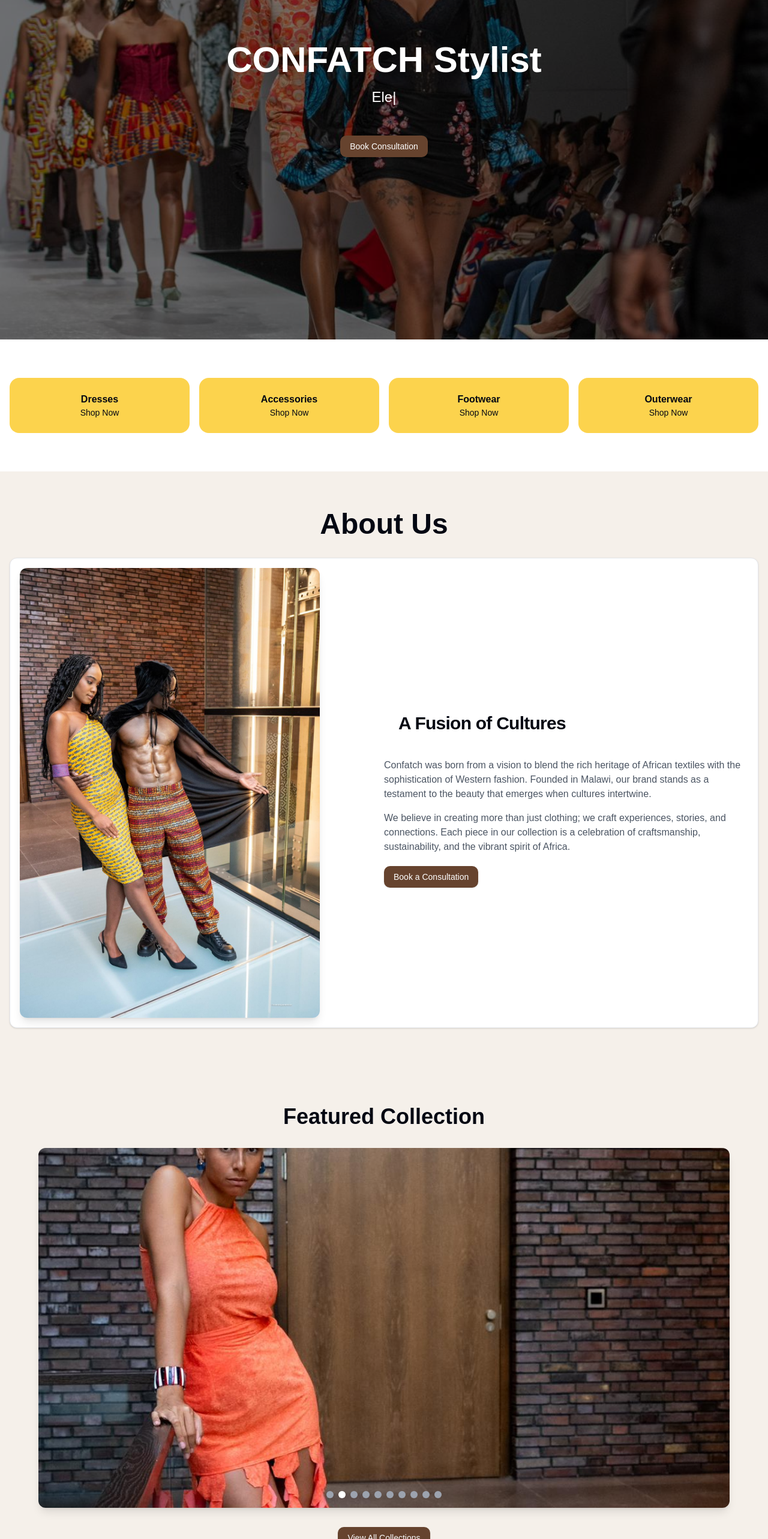
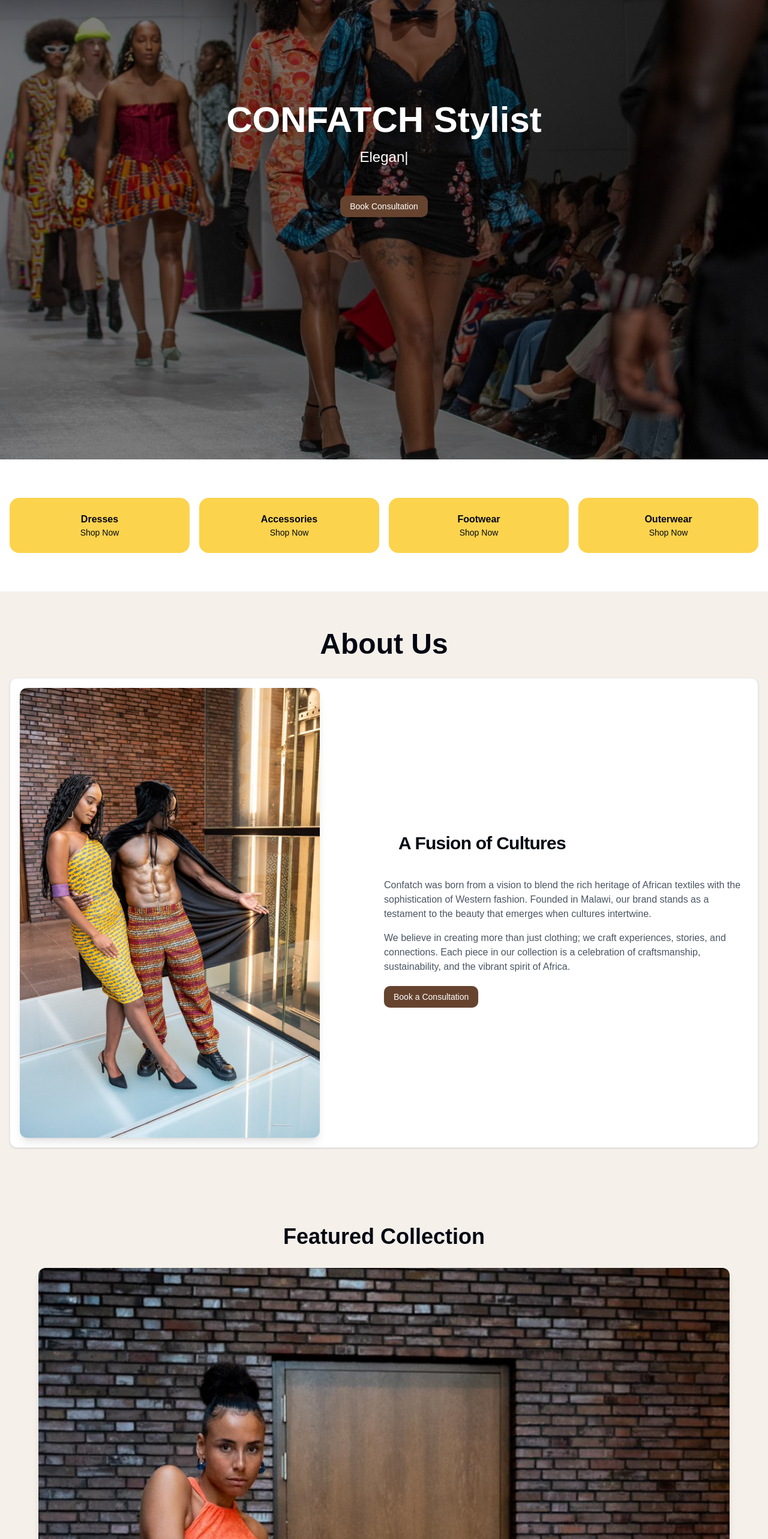
Before and after one commit to GeoffreyPaul3/confatch-stylist, a Next.js app: page / in a window 1280 px wide. Shown: the part 234-2800 px from the top of the page at 60% size. Built offline with nearby package versions, Linux system fonts and the light colour scheme.

Commit message:
Update Hero and Slideshow components for improved layout and performance

```diff
--- a/components/Hero.tsx
+++ b/components/Hero.tsx
@@ -7,7 +7,7 @@
 
 export default function Hero() {
   return (
-    <section className="relative h-screen bg-[url('/confatch/img-12.jpg')] bg-cover bg-center">
+    <section className="relative h-[1000px] bg-[url('/confatch/img-12.jpg')] bg-cover bg-center bg-no-repeat">
       <div className="absolute inset-0 bg-black bg-opacity-50 flex flex-col justify-center items-center text-white text-center px-4">
         <motion.h1
           className="font-playfair text-4xl sm:text-5xl md:text-6xl font-bold mb-4"
--- a/components/SlideShow.tsx
+++ b/components/SlideShow.tsx
@@ -6,7 +6,7 @@
 
 interface SlideshowProps {
   images: string[];
-  interval?: number; // Time between slides in milliseconds (default: 5000)
+  interval?: number;
 }
 
 export default function Slideshow({ images, interval = 4000 }: SlideshowProps) {
@@ -21,7 +21,7 @@
   }, [images.length, interval]);
 
   return (
-    <div className="relative w-full h-[600px] overflow-hidden rounded-lg shadow-lg">
+    <div className="relative w-full h-[600px] xl:h-[1200px] overflow-hidden rounded-lg shadow-lg">
       <AnimatePresence initial={false}>
         <motion.div
           key={currentIndex}
@@ -37,6 +37,7 @@
             layout="fill"
             objectFit="cover"
             quality={100}
+            priority
           />
         </motion.div>
       </AnimatePresence>
@@ -44,8 +45,8 @@
         {images.map((_, index) => (
           <button
             key={index}
-            className={`w-3 h-3 rounded-full ${
-              index === currentIndex ? 'bg-white' : 'bg-gray-400'
+            className={`w-2 h-2 rounded-full transition-all duration-400 ${
+              index === currentIndex ? 'bg-white w-8' : 'bg-white/50 hover:bg-white/75'
             }`}
             onClick={() => setCurrentIndex(index)}
           />
```
